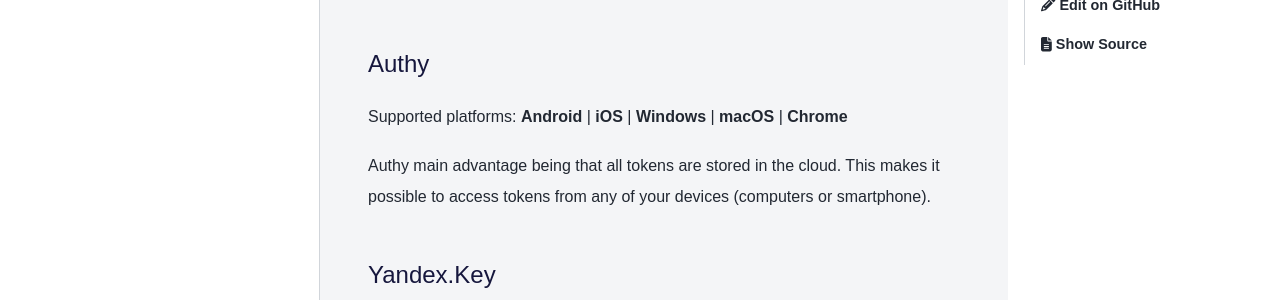
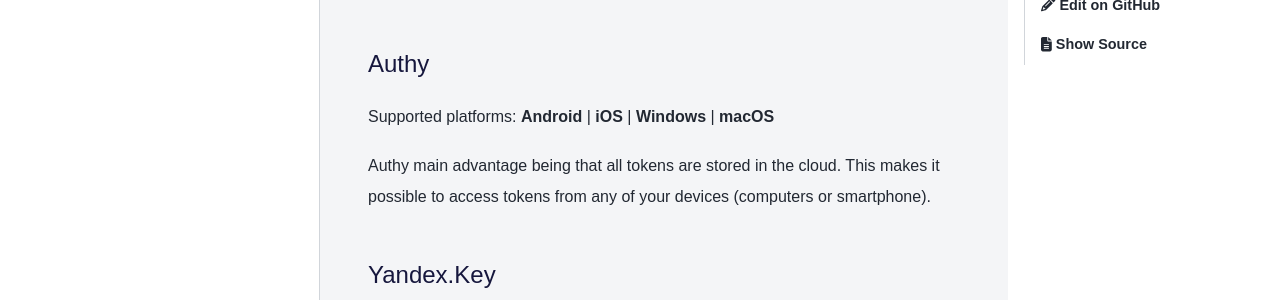
Before and after one commit to quadrans/wiki, a Sphinx documentation site: the page built from docs/cryptocurrencies/mining_and_reward.md, in a window 1280 px wide and 900 px high, scrolled down 4456 px. Shown: the part 310-610 px from the top of the window. Built offline with Sphinx 7.4.7 and the PyData theme 0.15.4, drawn with Linux system fonts in a browser that asks for light colours; pages that are not in the unit, such as notebooks, are missing from menus.

Commit message:
removed Authy Chrome extension link

```diff
--- a/docs/cryptocurrencies/mining_and_reward.md
+++ b/docs/cryptocurrencies/mining_and_reward.md
@@ -113,7 +113,7 @@
 
 ### Authy
 
-Supported platforms: [Android](https://play.google.com/store/apps/details?id=com.authy.authy) | [iOS](https://itunes.apple.com/app/authy/id494168017) | [Windows](https://authy.com/download/) | [macOS](https://authy.com/download/) | [Chrome](https://chrome.google.com/webstore/detail/authy/gaedmjdfmmahhbjefcbgaolhhanlaolb)
+Supported platforms: [Android](https://play.google.com/store/apps/details?id=com.authy.authy) | [iOS](https://itunes.apple.com/app/authy/id494168017) | [Windows](https://authy.com/download/) | [macOS](https://authy.com/download/)
 
 Authy  main advantage being that all tokens are stored in the cloud. This makes it possible to access tokens from any of your devices (computers or smartphone).
 
```
Also changed, not shown: 5 other files.
